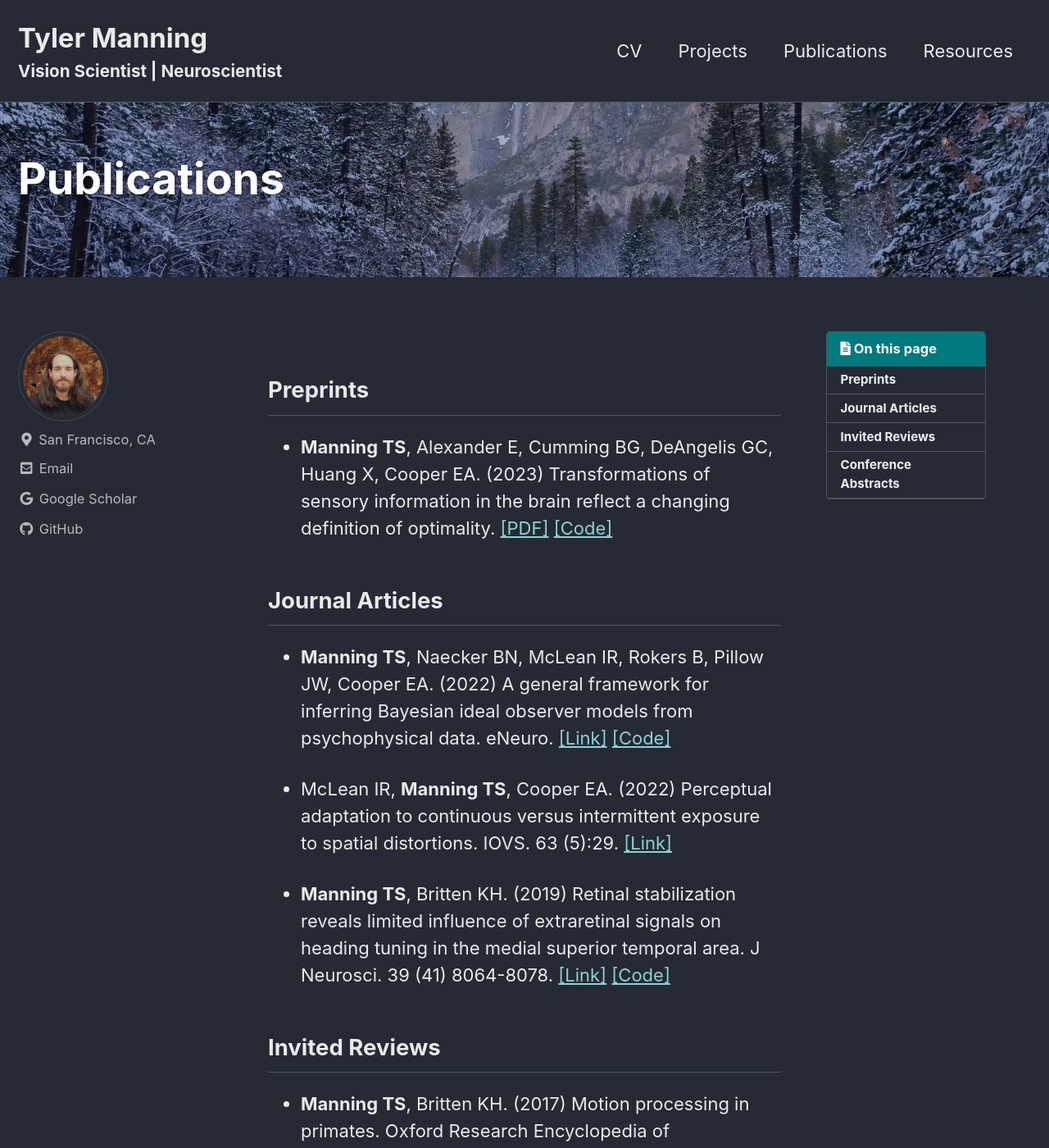
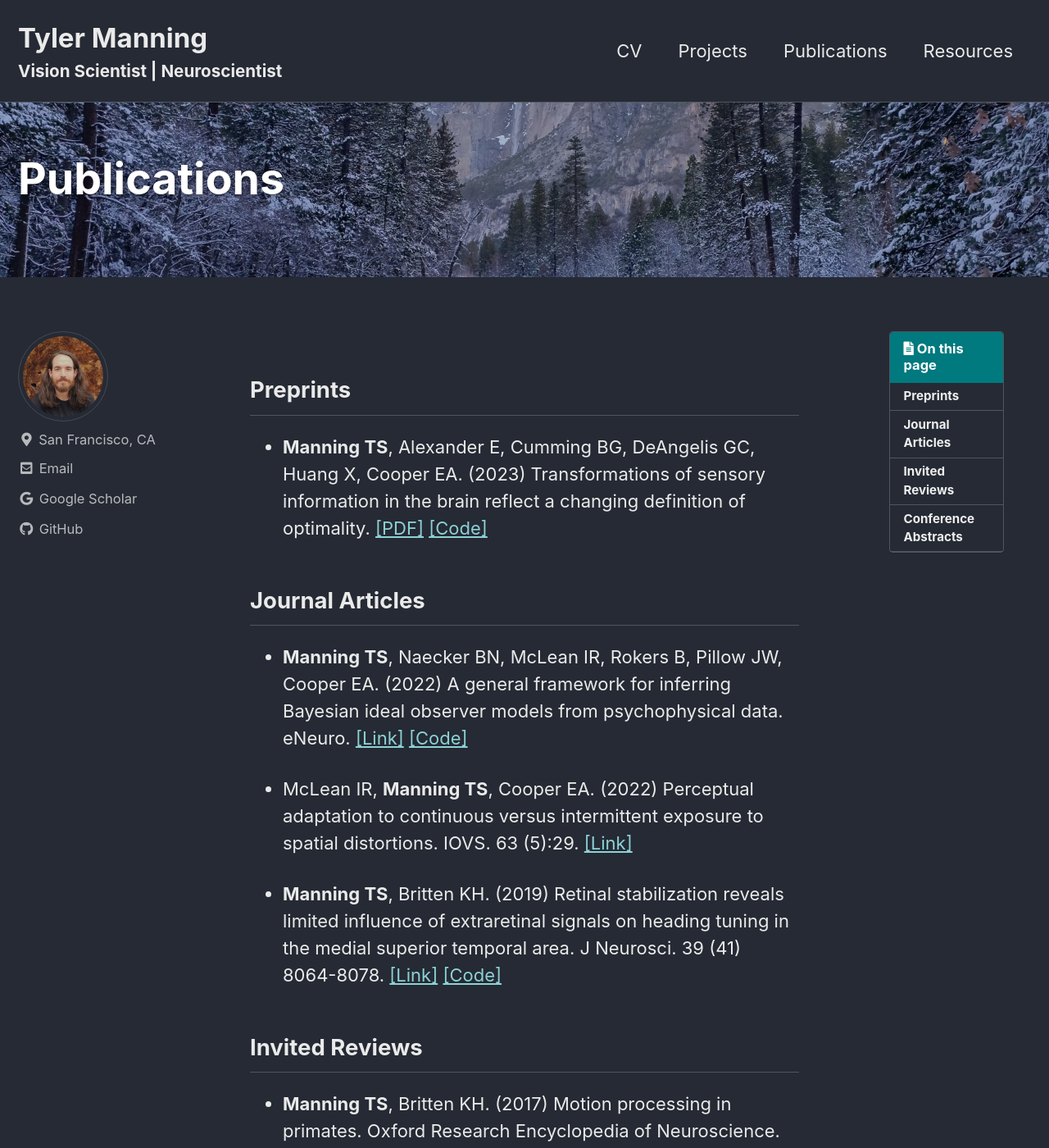
Before and after one commit to tsmanning/tsmanning.github.io, a Jekyll site: the page built from _pages/publications.md, in a window 1280 px wide and 1400 px high. Shown: the whole window at 82% size. Built offline with Jekyll 4.4.1, drawn with Linux system fonts in a browser that asks for light colours; cached includes are drawn as plain includes.

Commit message:
playing with margins

```diff
--- a/_sass/minimal-mistakes/_page.scss
+++ b/_sass/minimal-mistakes/_page.scss
@@ -38,13 +38,13 @@ body {
 .page {
   @include breakpoint($large) {
     float: right;
-    width: calc(100% - #{$right-sidebar-width-narrow} - 2.5em);
-    padding-right: calc(2.5em + #{$right-sidebar-width-narrow});
+    width: calc(100% - #{$right-sidebar-width-narrow} - 1.5em);
+    padding-right: calc(1.5em + #{$right-sidebar-width-narrow});
   }
 
   @include breakpoint($x-large) {
-    width: calc(100% - #{$right-sidebar-width} - 2.5em);
-    padding-right: calc(2.5em + #{$right-sidebar-width});
+    width: calc(100% - #{$right-sidebar-width} - 1.5em);
+    padding-right: calc(1.5em + #{$right-sidebar-width});
   }
 
   .page__inner-wrap {
--- a/_sass/minimal-mistakes/_sidebar.scss
+++ b/_sass/minimal-mistakes/_sidebar.scss
@@ -81,7 +81,7 @@
     width: $right-sidebar-width-narrow;
     margin-right: -1 * $right-sidebar-width-narrow;
     // padding-left: 1em;
-    padding-left: 2.5em;
+    padding-left: 5em;
     z-index: 10;
 
     &.sticky {
```
